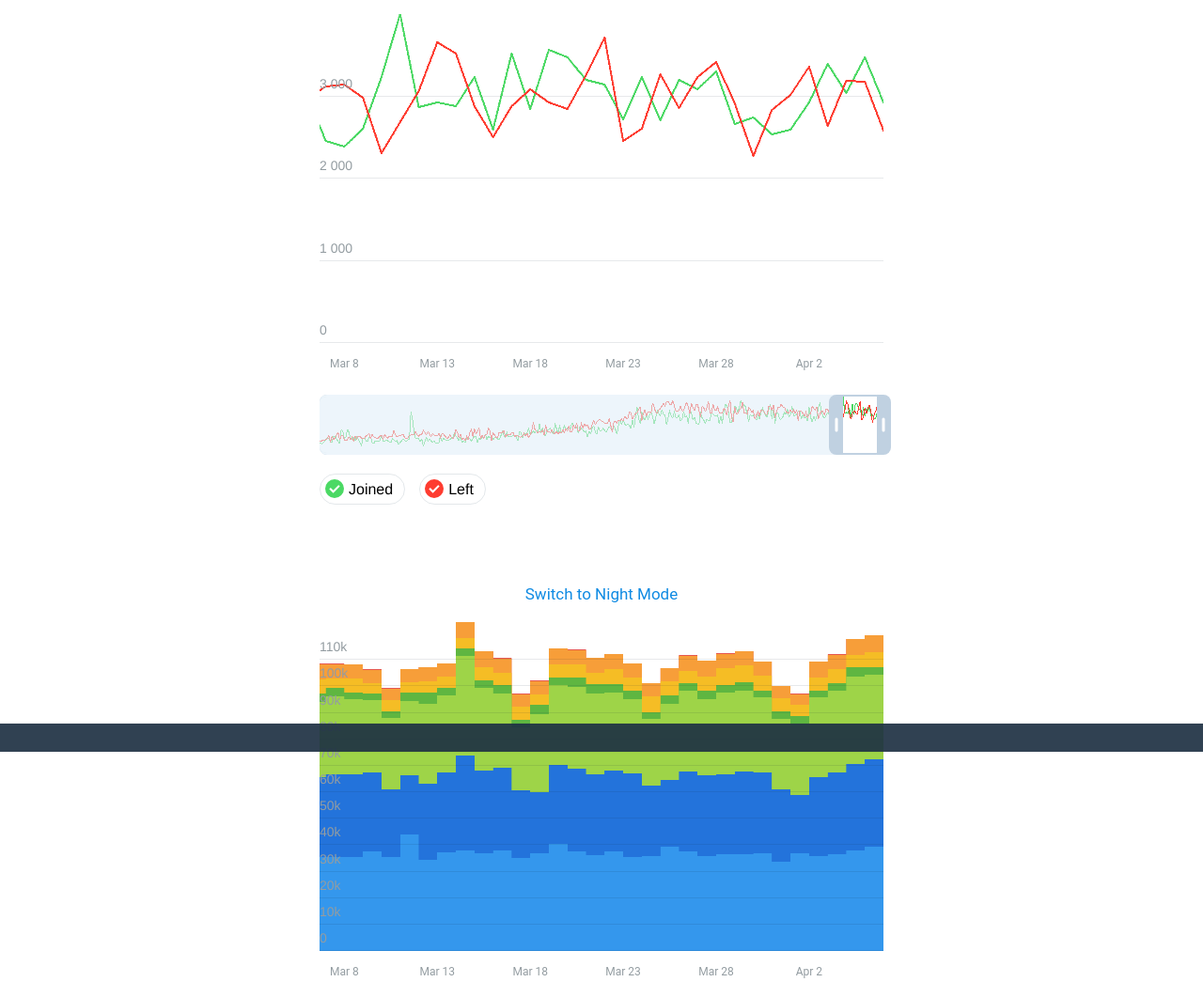
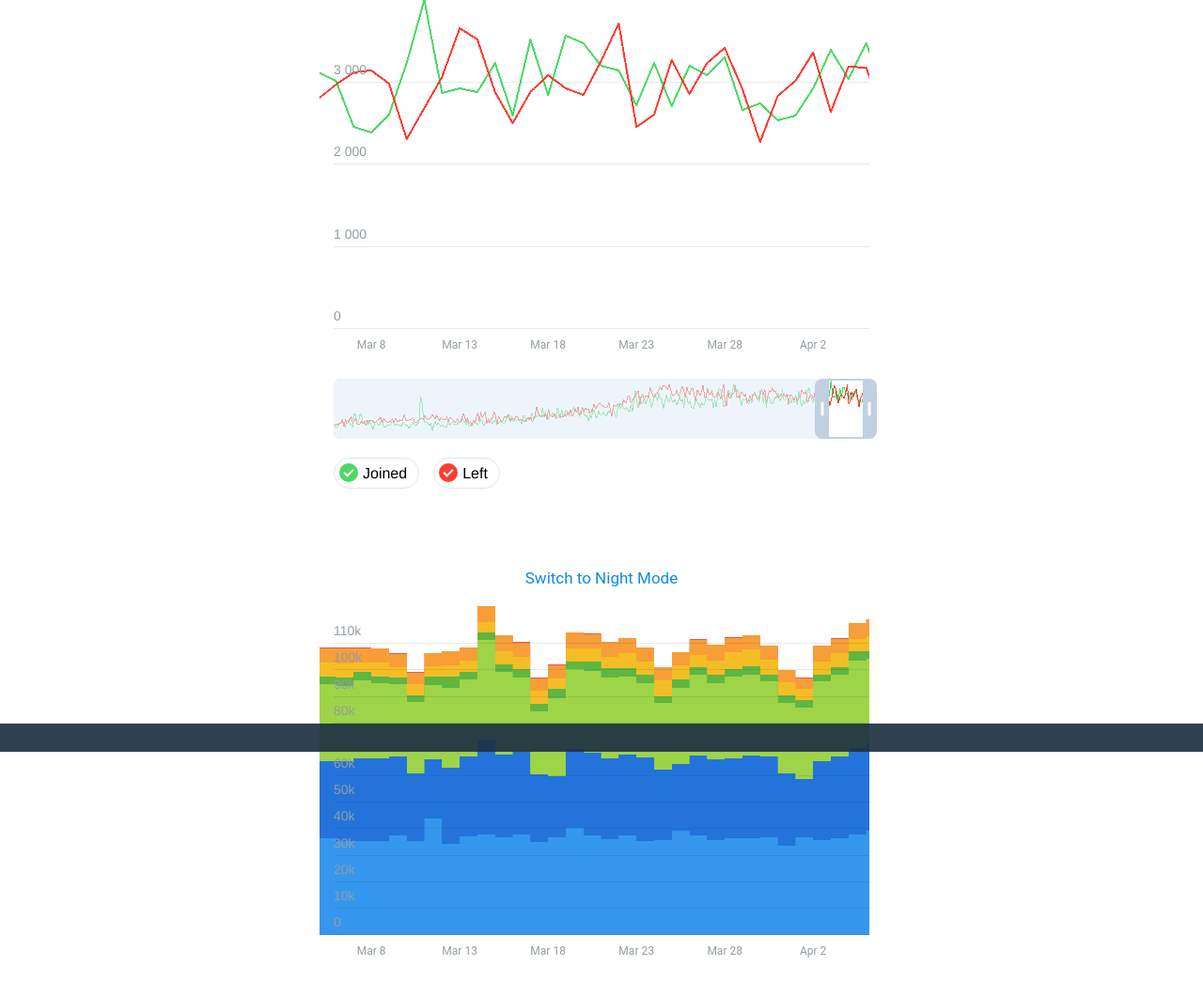
Before and after one commit to neSpecc/graphon, a website: page telegraph/example.html in a window 1280 px wide. Shown: the top 1045 px of the page at 94% size. Drawn offline with Linux system fonts and the light colour scheme.

Commit message:
some styles improvements

```diff
--- a/telegraph/example.html
+++ b/telegraph/example.html
@@ -6,8 +6,9 @@
     body {
         max-width: 600px;
         margin: 0 auto;
-        padding: 15px;
+        padding: 0;
         font-family: Roboto, 'Helvetica Neue', -apple-system,BlinkMacSystemFont,Segoe UI,Roboto,Oxygen,Ubuntu,Cantarell,Fira Sans,Droid Sans,sans-serif;
+
     }
 
     body.night-mode {
--- a/telegraph/src/styles/telegraph.css
+++ b/telegraph/src/styles/telegraph.css
@@ -11,9 +11,16 @@
 .tg-chart {
     position: relative;
     margin-bottom: 25px;
+    margin-right: 15px;
     font-size: 14px;
     overflow: hidden;
     font-family: 'Helvetica Neue', -apple-system,BlinkMacSystemFont,Segoe UI,Roboto,Oxygen,Ubuntu,Cantarell,Fira Sans,Droid Sans,sans-serif;
+}
+
+@media all and (max-width: 1000px){
+    .tg-chart {
+        overflow: visible;
+    }
 }
 
 .tg-chart__viewport {
@@ -100,7 +107,8 @@
  * ----------------------------
  */
 .tg-chart footer {
-    padding: 15px 0;
+    margin-top: 10px;
+    height: 18px;
     color: #939CA1;
     font-size: 12px;
     font-family: Roboto, 'Helvetica Neue', -apple-system,BlinkMacSystemFont,Segoe UI,Roboto,Oxygen,Ubuntu,Cantarell,Fira Sans,Droid Sans,sans-serif;
@@ -182,7 +190,7 @@
 .tg-minimap {
     position: relative;
     height: 60px;
-    margin-bottom: 20px;
+    margin: 10px 15px 20px;
     border-top: 2px solid #C0D1E1;
     border-bottom: 2px solid #C0D1E1;
     cursor: pointer;
@@ -279,7 +287,7 @@
     position: absolute;
     right: 0;
     top: 0;
-    left: 0;
+    left: 15px;
     height: 350px;
     color: #939CA1;
     font-size: 14px;
@@ -368,6 +376,7 @@
  */
 .tg-legend {
     margin-bottom: 50px;
+    padding: 0 15px;
     font-family: 'Helvetica Neue', -apple-system,BlinkMacSystemFont,Segoe UI,Roboto,Oxygen,Ubuntu,Cantarell,Fira Sans,Droid Sans,sans-serif;
 }
 
```
